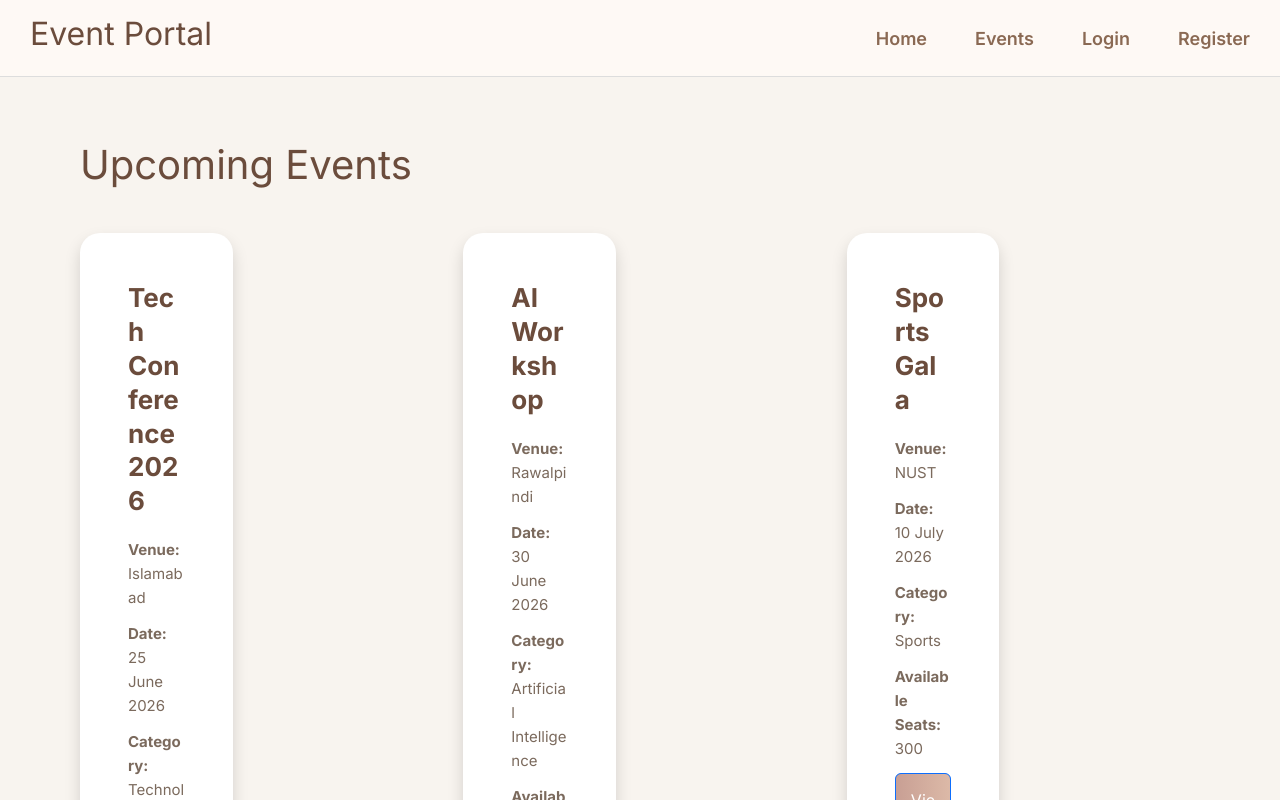
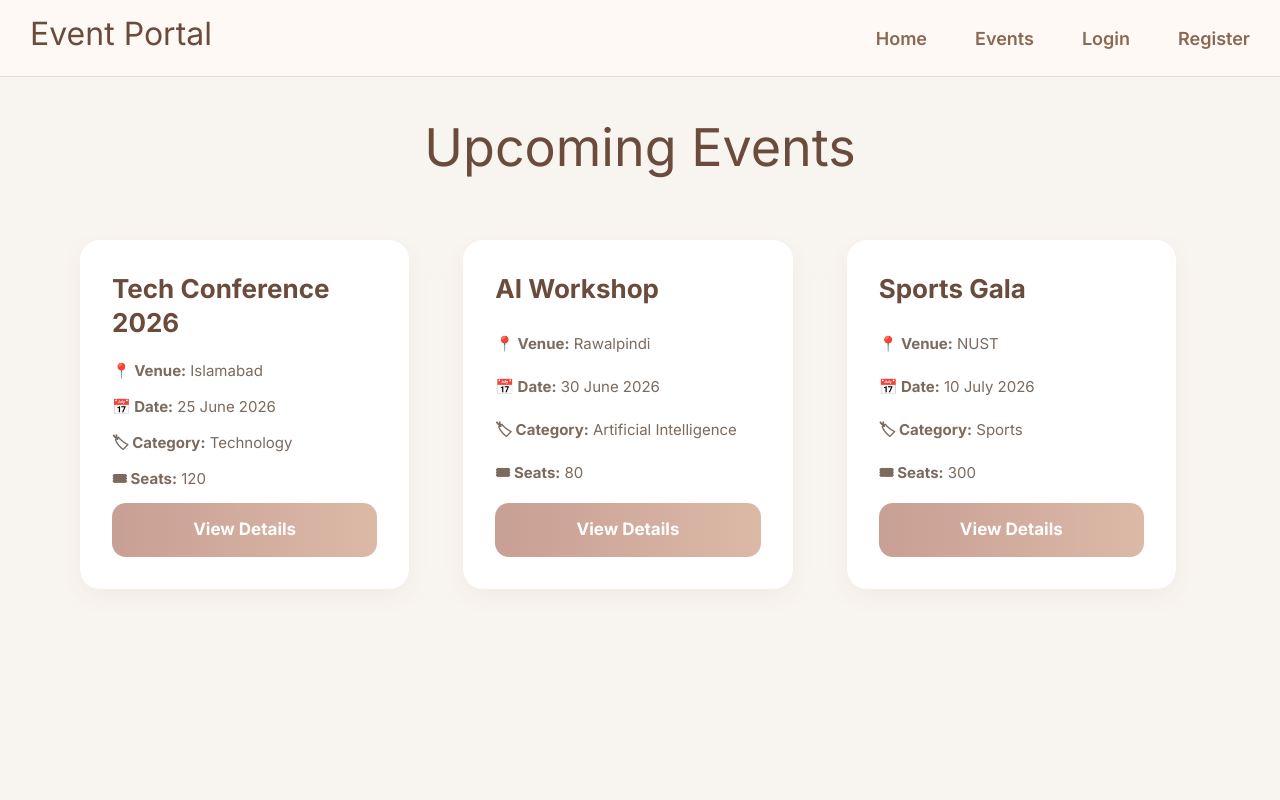
Before and after one commit to zainabiftikhar00/SRS-Project-Group-05-EventRegistration-ManagementPortal., a React (Vite) app: page /events in a window 1280 px wide. Shown: the top 800 px of the page. Built offline with nearby package versions, Linux system fonts and the light colour scheme.

Commit message:
Fixed upcoming event cards

```diff
--- a/src/pages/Events.jsx
+++ b/src/pages/Events.jsx
@@ -30,58 +30,69 @@ function Events() {
 ];
 
 return (
-    <div className="container mt-4">
 
-      <h1 className="mb-4">
+<div className="container">
+
+<h1
+style={{
+marginBottom:"40px",
+textAlign:"center",
+fontSize:"52px"
+}}
+>
 Upcoming Events
 </h1>
 
 <div className="row">
 
-        {events.map((event) => (
+{events.map((event)=>(
 
 <div
-            className="col-md-6"
 key={event.id}
 >
 
-            <div className="card shadow mb-4">
-
-              <div className="card-body">
+<div className="card">
 
 <h3>{event.title}</h3>
 
 <p>
-                  <strong>Venue:</strong>
+<strong>📍 Venue:</strong>
 {" "}
 {event.venue}
 </p>
 
 <p>
-                  <strong>Date:</strong>
+<strong>📅 Date:</strong>
 {" "}
 {event.date}
 </p>
 
 <p>
-                  <strong>Category:</strong>
+<strong>🏷 Category:</strong>
 {" "}
 {event.category}
 </p>
 
 <p>
-                  <strong>Available Seats:</strong>
+<strong>🎟 Seats:</strong>
 {" "}
 {event.seats}
 </p>
 
-                <Link to={`/events/${event.id}`}>
-                  <button className="btn btn-primary">
+<Link
+to={`/events/${event.id}`}
+style={{
+textDecoration:"none"
+}}
+>
+
+<button>
+
 View Details
+
 </button>
+
 </Link>
-
-              </div>
 
 </div>
 
@@ -92,7 +103,9 @@ function Events() {
 </div>
 
 </div>
+
 );
+
 }
 
 export default Events;
```
Lines whose indentation alone changed are shown as unchanged.
